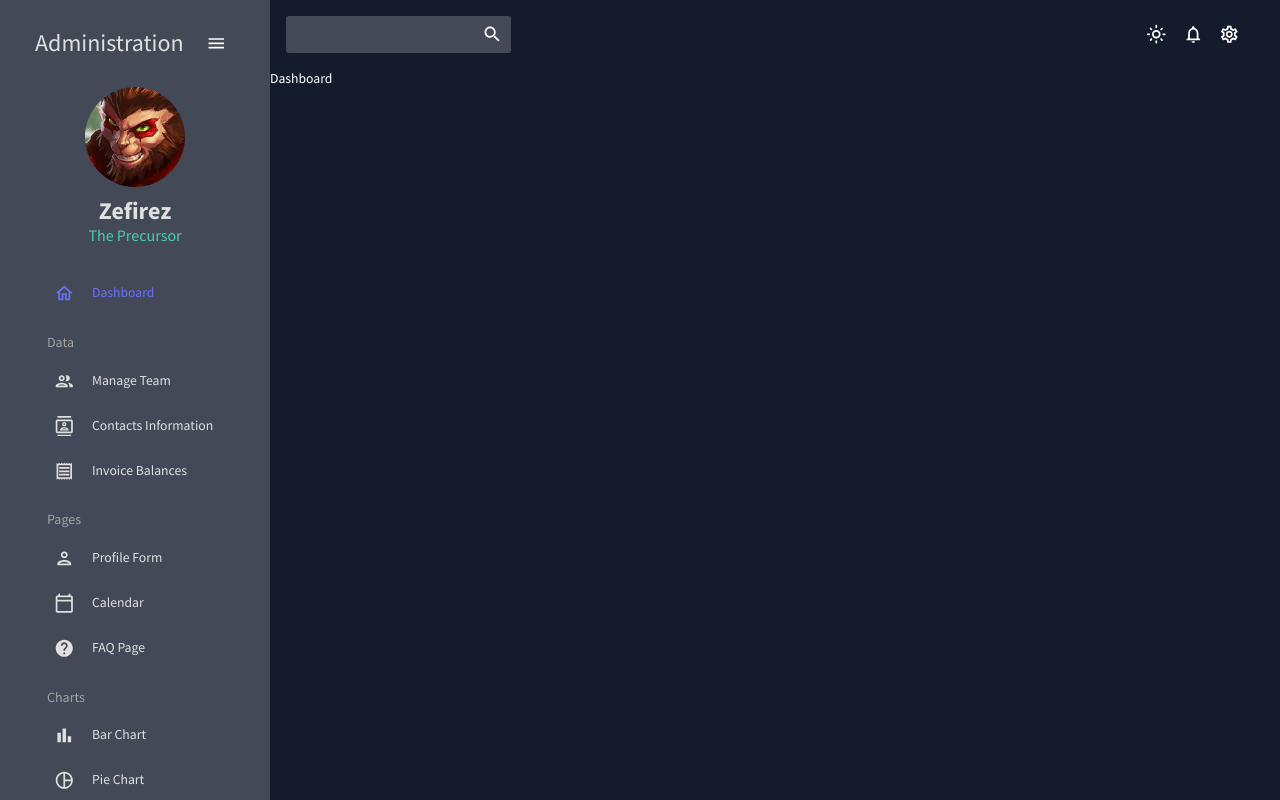
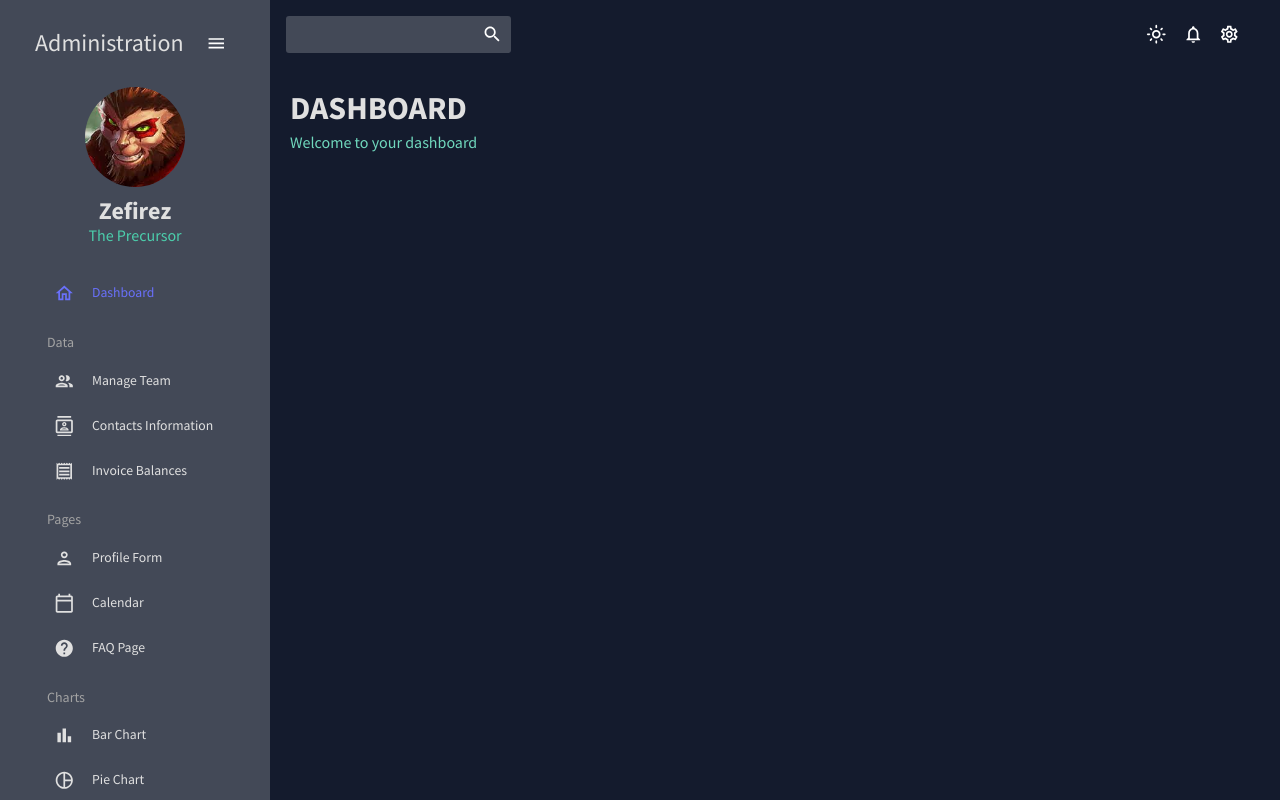
Before and after one commit to Tsumirez/react-dashboard, a React (Create React App) app: page / in a window 1280 px wide. Built offline with nearby package versions, Linux system fonts and the light colour scheme.

Commit message:
Header component created and added to dashboard (index.jsx)

```diff
--- /dev/null
+++ b/src/components/Header.jsx
@@ -0,0 +1,24 @@
+import { Typography, Box, useTheme } from "@mui/material"
+import { tokens } from "../theme";
+
+const Header = ({ title, subtitle }) => {
+    let theme = useTheme();
+    const colors = tokens(theme.palette.mode);
+
+    return (
+        <Box mb="30px">
+            <Typography
+                variant="h2"
+                color={colors.gray[100]}
+                fontWeight="bold"
+                sx={{ mb: "5px" }}
+            >{title}</Typography>
+            <Typography variant="h5" color={colors.greenAccent[400]}>
+                {subtitle}
+            </Typography>
+
+        </Box>
+    )
+}
+
+export default Header
--- a/src/scenes/dashboard/index.jsx
+++ b/src/scenes/dashboard/index.jsx
@@ -1,8 +1,13 @@
+import { Box } from "@mui/material";
+import Header from "../../components/Header";
+
 const Dashboard = () => {
   return (
-    <div>Dashboard
-
-    </div>
+    <Box m="20px">
+      <Box display='flex' justifyContent='space-between' alignItems='center'>
+        <Header title="DASHBOARD" subtitle="Welcome to your dashboard" />
+      </Box>
+    </Box>
   )
 }
 
```
